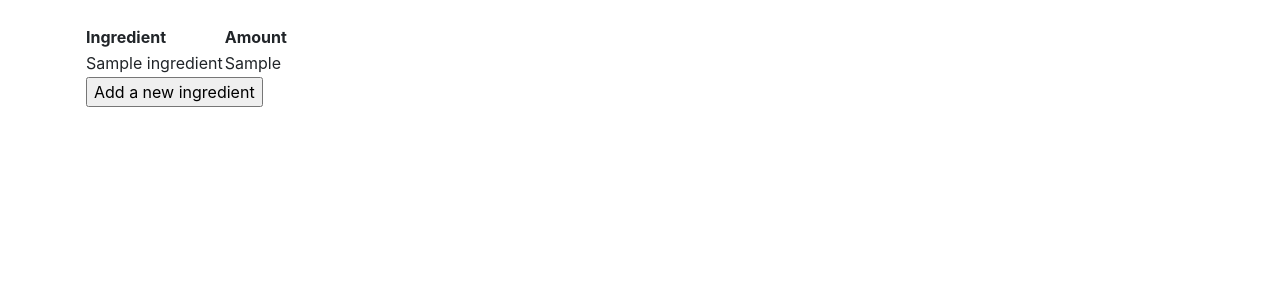
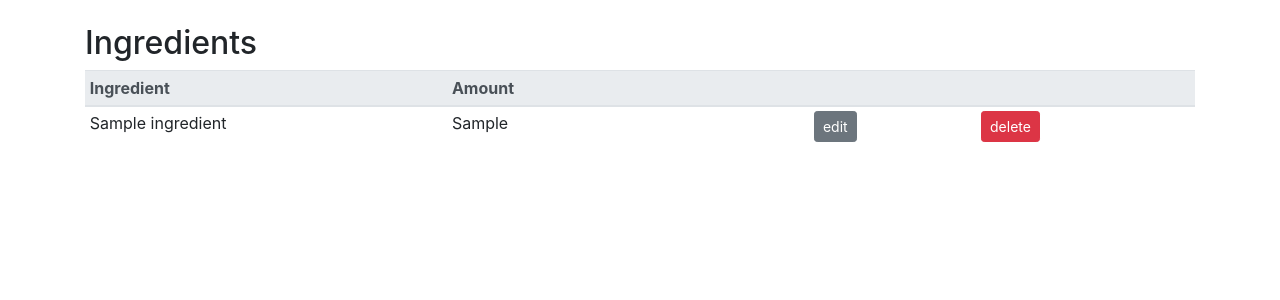
Before and after one commit to ssuihko/ElektroninenKeittokirja, a Flask app: page /ingredient in a window 1280 px wide. Shown: the part 56-356 px from the top of the page. Run offline with Flask 2, Linux system fonts and the light colour scheme; tables that the repository leaves empty hold one stand-in row (values such as "Sample post"); some libraries are stand-ins or nearby versions.

Commit message:
esittely

```diff
--- a/application/ingredient/views.py
+++ b/application/ingredient/views.py
@@ -15,7 +15,7 @@ def ingredient_list():
 def ingredient_form():
     return render_template("ingredient/new.html", form=IngredientForm())
 
-@app.route("/ingredient/new/", methods=["POST"])
+@app.route("/ingredient/", methods=["GET", "POST"])
 @login_required
 def ingredient_create(recipe_id):
 
@@ -24,15 +24,13 @@ def ingredient_create(recipe_id):
     if not form.validate():
         return render_template("ingredient/new.html", form=form)
 
-    ingredient = ingredient(form.name.data, form.amount.data)
-    ingredient.id = form.id.data
+    recipe.id = Recipes.query.get(recipe.id)
+    i = ingredient(form.name.data, form.amount.data)
 
-    this_recipe = Recipes.query.get(recipe_id)
+    i.recipe_id = recipe.id
 
-    this_recipe.association_table.append(ingredient.id)
-
-    db.session().add(ingredient)
-    db.session().add(this_recipe)
+    db.session().add(i)
+    db.session().add(i.recipe_id)
     db.session().commit()
 
     return redirect(url_for("ingredient_list"))
--- a/application/templates/ingredient/list.html
+++ b/application/templates/ingredient/list.html
@@ -2,21 +2,33 @@
 
 {% block body %}
 <form method="POST" action="{{ url_for('ingredient_list') }}">
-  <table>
-    <tr>
+<h2>Ingredients</h2>
+<table class="table table-sm table-hover" style="width: 100%">
+  <tr>
+    <thead class="thead-light">
       <th>Ingredient</th>
       <th>Amount</th>
-    </tr>
+      <th></th>
+      <th></th>
+    </thead>
+  </tr>
     {% for ingredient in ingredient %}
     <tr>
-      <td>{{ ingredient.name }}</td>
-      <td>{{ ingredient.amount }}</td>
-    </tr>
-    <tr>
-      <td colspan="2">
-        <input type="submit" value="Add a new ingredient"/>
+      <td style="width: 30mm">{{ ingredient.name }}</td>
+      <td style="width: 30mm">{{ ingredient.amount }}</td>
+
+      <td style="width: 10mm">
+      <form method="GET" action="{{ url_for('ingredient_update', ingredient_id = ingredient.id) }}">
+        <input type="submit" class="btn btn-secondary btn-sm" value="edit" />
+      </form>
+    </td>
+    <td style="width: 10mm">
+        <form method="GET" action="{{ url_for('ingredient_delete', ingredient_id = ingredient.id) }}">
+          <input type="submit" class="btn btn-danger btn-sm" value="delete" />
+        </form>
       </td>
     </tr>
     {% endfor %}
   </table>
+</form>
 {% endblock %}
--- a/application/templates/ingredient/new.html
+++ b/application/templates/ingredient/new.html
@@ -1,7 +1,7 @@
 {% extends "layout.html" %}
 
 {% block body %}
-<form methods="POST" action="{{ url_for('ingredient_create') }}">
+<form methods="POST" action="{{ url_for('ingredient_create', recipes_id=recipes_id) }}">
   <table>
     <tr>
       <td>
@@ -32,15 +32,12 @@
           {% endfor %}
         </u1>
     </tr>
-   {% for recipe in recipes %}
     <tr>
       <td colspan="4" style="width: 20mm">
-        <form method="GET" action="{{ url_for('ingredient_create', recipe_id = recipe.id) }}">
         <input type="submit" class="btn btn-secondary btn_sm" value="Add a new ingredient"/>
         </form>
       </td>
     </tr>
-   {% endfor %}
   </table>
 </form>
 {% endblock %}
--- a/application/templates/layout.html
+++ b/application/templates/layout.html
@@ -8,7 +8,7 @@
 
   <body>
       <nav class="navbar navbar-expand-md navbar-dark bg-dark mb-4">
-          <a class="navbar-brand" href="#">RecipeApplication</a>
+          <a class="navbar-brand" href="/">RecipeApplication</a>
           <button class="navbar-toggler" type="button" data-toggle="collapse" data-target="#navbarCollapse" aria-controls="navbarCollapse" aria-expanded="false" aria-label="Toggle navigation">
                   <span class="navbar-toggler-icon"></span>
           </button>
--- a/application/templates/recipes/new.html
+++ b/application/templates/recipes/new.html
@@ -33,8 +33,9 @@
         </u1>
     </tr>
     <tr>
-      <td colspan="4">
-        <input type="submit" value="Add a new recipe"/>
+      <td colspan="4" style="width: 20mm">
+        <input type="submit" class="btn btn-secondary btn_sm" value="Add a new recipe"/>
+      </form>
       </td>
     </tr>
   </table>
```
